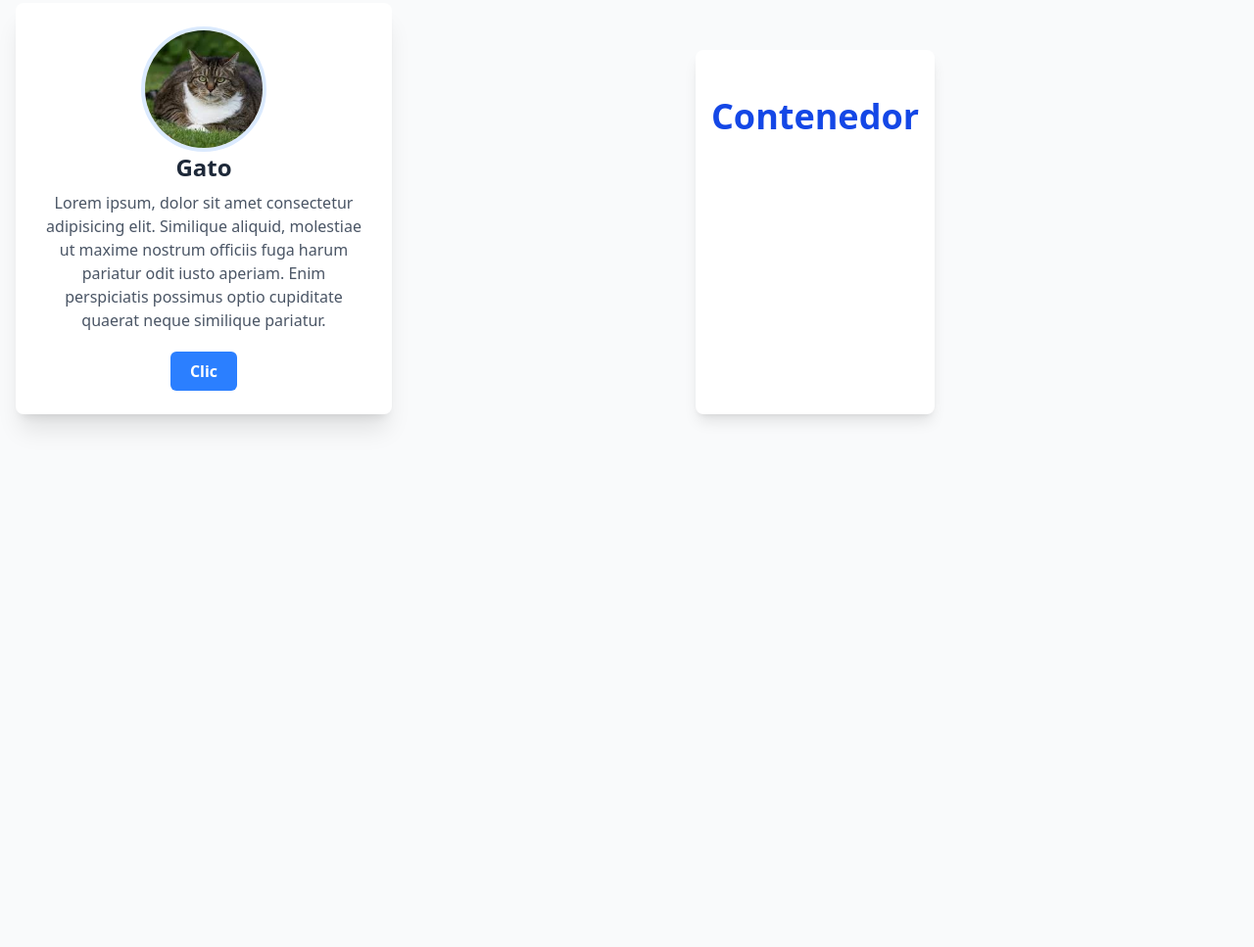
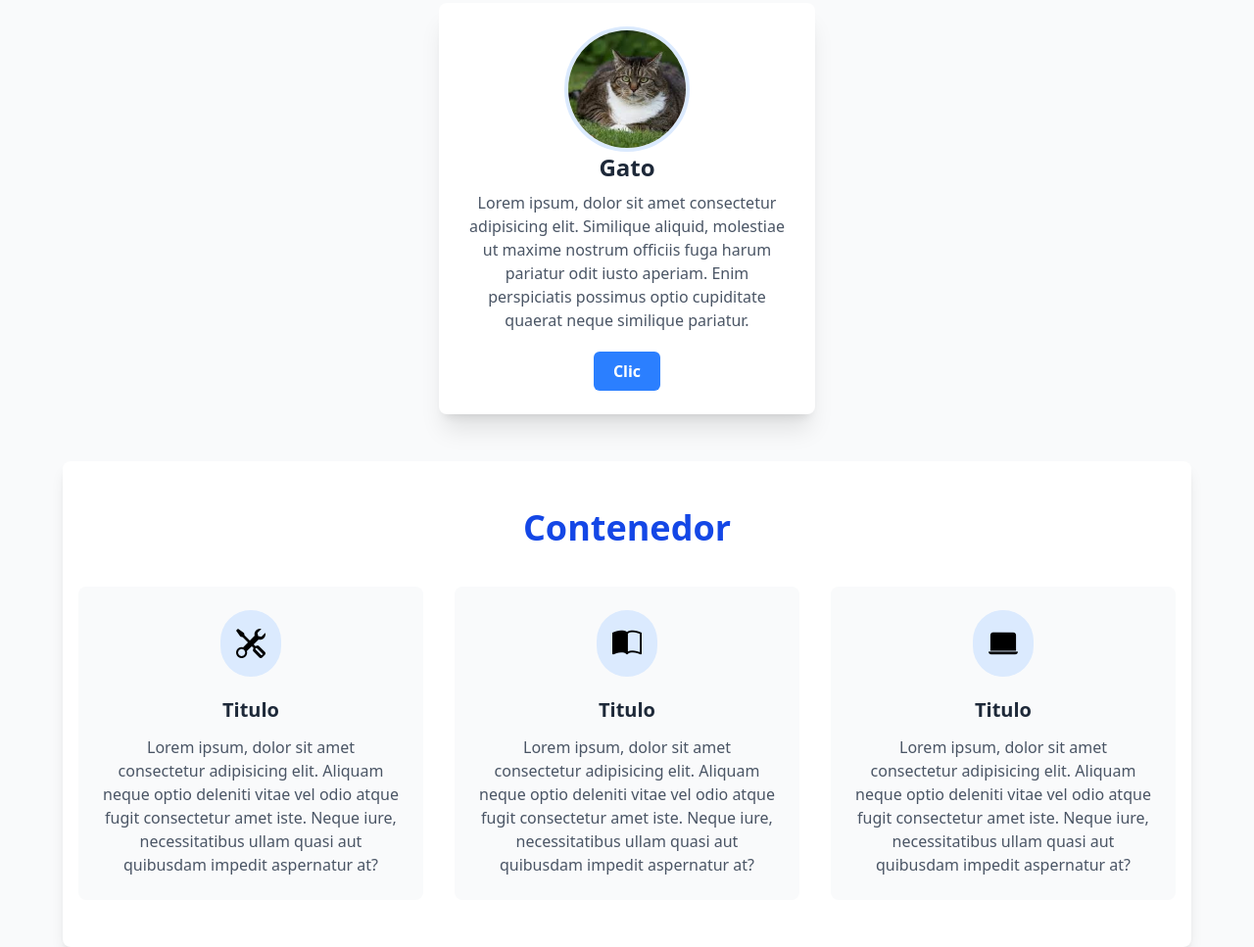
Before and after one commit to KEIRMAUZ/practicaAlan, a website: page index.html in a window 1280 px wide. Shown: the part 709-1676 px from the top of the page at 98% size. Before the commit the page ends 1180 px from the top, so only its background shows below. Drawn offline with nearby package versions, Linux system fonts and the light colour scheme.

Commit message:
[ADD] Inicio de practica

```diff
--- a/index.html
+++ b/index.html
@@ -4,6 +4,7 @@
     <meta charset="UTF-8" />
     <meta name="viewport" content="width=device-width, initial-scale=1.0" />
     <script src="https://cdn.jsdelivr.net/npm/@tailwindcss/browser@4"></script>
+    <link rel="stylesheet" href="https://cdn.jsdelivr.net/npm/bootstrap-icons@1.13.1/font/bootstrap-icons.min.css">
   </head>
   <body class="bg-gray-50 font-sans">
     <nav class="bg-blue-600">
@@ -37,14 +38,33 @@
         </p>
         <button class="mt-5 bg-blue-500 text-white font-bold py-2 px-5 rounded-md hover:bg-blue-600 transition duration-300 hover:scale-125">Clic</button>
       </div>
-      <section class="max-w-6xl mx-auto mt-12 px-4 py-12 bg-white rounded-lg shadow-lg ">
-        <h3 class="text-3xl md:text-4xl font-bold text-center text-blue-700 mb-10">Contenedor</h3>
-        <div class="grid grid-cols-1 md:grid-cols-3 gap-8 ">
-          <div class="flex flex-cols items-center text-center p-6">
 
+    </div>
+    <section class="max-w-6xl mx-auto mt-12 px-4 py-12 bg-white rounded-lg shadow-lg ">
+      <h3 class="text-3xl md:text-4xl font-bold text-center text-blue-700 mb-10">Contenedor</h3>
+      <div class="grid grid-cols-1 md:grid-cols-3 gap-8 ">
+        <div class="flex flex-col items-center text-center p-6 bg-gray-50 rounded-lg">
+          <div class="bg-blue-100 rounded-full p-4 mb-5">
+            <i class="bi bi-tools text-black-600 text-3xl"></i>
           </div>
+          <h3 class="text-xl font-semibold text-gray-800 mb-3">Titulo</h3>
+          <p class="text-gray-600 leanding-relaxed ">Lorem ipsum, dolor sit amet consectetur adipisicing elit. Aliquam neque optio deleniti vitae vel odio atque fugit consectetur amet iste. Neque iure, necessitatibus ullam quasi aut quibusdam impedit aspernatur at?</p>
         </div>
-      </section>
-    </div>
+        <div class="flex flex-col items-center text-center p-6 bg-gray-50 rounded-lg">
+          <div class="bg-blue-100 rounded-full p-4 mb-5">
+            <i class="bi bi-book-half text-black-600 text-3xl " ></i>
+          </div>
+          <h3 class="text-xl font-semibold text-gray-800 mb-3">Titulo</h3>
+          <p class="text-gray-600 leanding-relaxed ">Lorem ipsum, dolor sit amet consectetur adipisicing elit. Aliquam neque optio deleniti vitae vel odio atque fugit consectetur amet iste. Neque iure, necessitatibus ullam quasi aut quibusdam impedit aspernatur at?</p>
+        </div>
+        <div class="flex flex-col items-center text-center p-6 bg-gray-50 rounded-lg">
+          <div class="bg-blue-100 rounded-full p-4 mb-5">
+            <i class="bi bi-laptop-fill text-black-600 text-3xl " ></i>
+          </div>
+          <h3 class="text-xl font-semibold text-gray-800 mb-3">Titulo</h3>
+          <p class="text-gray-600 leanding-relaxed ">Lorem ipsum, dolor sit amet consectetur adipisicing elit. Aliquam neque optio deleniti vitae vel odio atque fugit consectetur amet iste. Neque iure, necessitatibus ullam quasi aut quibusdam impedit aspernatur at?</p>
+        </div>
+      </div>
+    </section>
   </body>
 </html>
--- /dev/null
+++ b/package.json
@@ -0,0 +1,5 @@
+{
+  "dependencies": {
+    "bootstrap-icons": "^1.13.1"
+  }
+}
```
Also changed, not shown: 1 other file.
